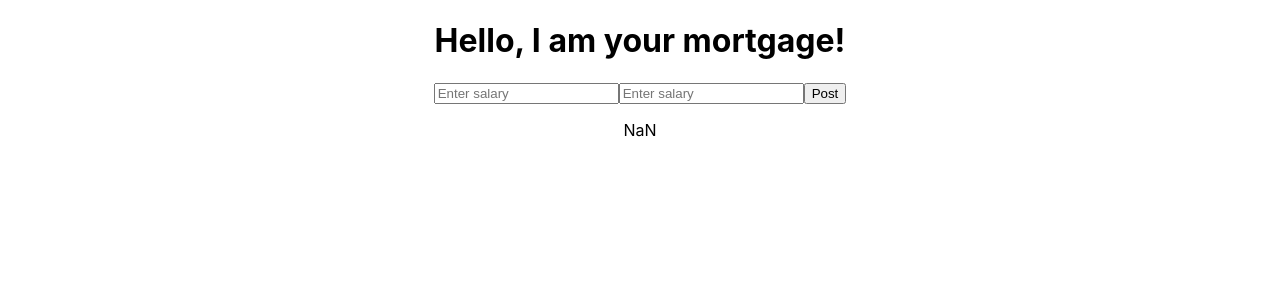
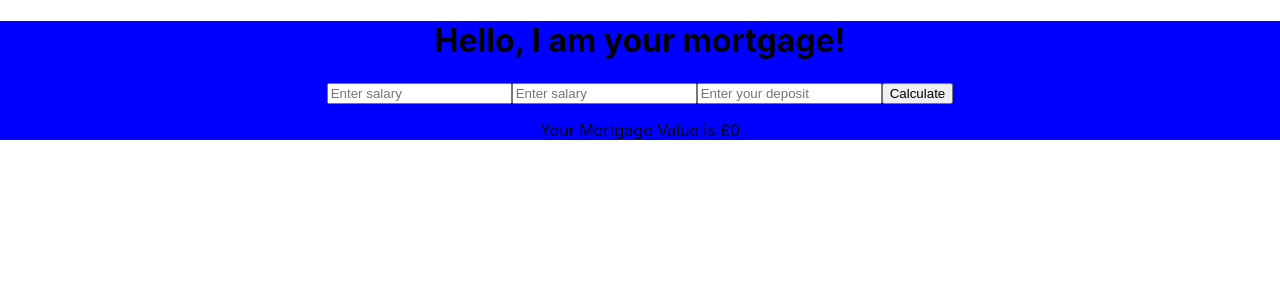
Before and after one commit to fatpav/Mortgage_calculator, a React (Create React App) app: page / in a window 1280 px wide. Shown: the top 300 px of the page. Built offline with nearby package versions, Linux system fonts and the light colour scheme.

Commit message:
deposit calculations too

```diff
--- a/src/App.css
+++ b/src/App.css
@@ -1,5 +1,11 @@
 .App {
   text-align: center;
+  background-color: chocolate;
+  width: auto;
+  margin: auto;
+  grid-template-columns: auto;
+  min-height: 100%;
+
 }
 
 .App-logo {
--- /dev/null
+++ b/src/components/ApplicationForm.css
@@ -0,0 +1,3 @@
+.appliation-form{
+
+}
--- a/src/components/ApplicationForm.js
+++ b/src/components/ApplicationForm.js
@@ -1,10 +1,12 @@
 import {useState} from 'react';
 import MortgageCalculator from './MortgageCalculator.js'
+import'./ApplicationForm.css';
 
 const ApplicationForm = ({onApplicationSubmit}) => {
 
     const [salary1, setSalary1] = useState();
     const [salary2, setSalary2] = useState();
+    const [deposit, setDeposit] = useState();
 
     const handleSalary1Change = (event) => {
         setSalary1(event.target.value);
@@ -14,25 +16,35 @@ const ApplicationForm = ({onApplicationSubmit}) => {
         setSalary2(event.target.value);
     }
 
+    const handleDepositChange = (event) => {
+        setDeposit(event.target.value);
+    }
+
     const handleFormSubmit = (event) => {
         event.preventDefault();
         const salary1Submit = salary1
         const salary2Submit = salary2
-        if (!salary1Submit || !salary2Submit) {
+        const depositSubmit = deposit
+        if (!salary1Submit && !salary2Submit) {
             return
-        } else {
-            onApplicationSubmit({
-                salary1: salary1Submit,
-                salary2: salary2Submit
-            })
+
+        } else if (!salary1Submit && !salary2Submit && !depositSubmit){
+            return
+
+        }else{
+            onApplicationSubmit(
+                salary1Submit,
+                salary2Submit,
+                depositSubmit
+            )
         }
-
-        setSalary1()
-        setSalary2()
+        setSalary1(0)
+        setSalary2(0)
+        setDeposit(0)
     }
 
     return (
-        <form classname="application-form" onSubmit={handleFormSubmit}>
+        <form className="application-form" onSubmit={handleFormSubmit}>
             <input type="number"
                 placeholder="Enter salary"
                 value={salary1}
@@ -41,9 +53,14 @@ const ApplicationForm = ({onApplicationSubmit}) => {
                 placeholder="Enter salary"
                 value={salary2}
                 onChange={handleSalary2Change}/>
+            <input type="number"
+                placeholder="Enter your deposit"
+                value={deposit}
+                onChange={handleDepositChange}/>
             <input
                 type="submit"
-                value="Post"/>
+                onClick = {MortgageCalculator}
+                value="Calculate"/>
         </form>
     )
 };
--- a/src/components/MortgageCalculator.js
+++ b/src/components/MortgageCalculator.js
@@ -1,10 +1,11 @@
-const MortgageCalculator = (props) => {
 
-    const result = (props.salary1 + props.salary2)*3;
+const MortgageCalculator = ({salary1, salary2, deposit}) => {
 
 
+    const result = (salary1 *3) + (salary2 *3) + +deposit;
+
     return (
-        <p>{result}</p>
+        <p>Your Mortgage Value is £{result}</p>
     )
 }
 
--- /dev/null
+++ b/src/containers/MortgageContainer.css
@@ -0,0 +1,6 @@
+.Mortgage-Container {
+
+    background-color: blue;
+    margin: 0px;
+    height: max-content;
+}
--- a/src/containers/MortgageContainer.js
+++ b/src/containers/MortgageContainer.js
@@ -1,13 +1,26 @@
 import MortgageCalculator from '../components/MortgageCalculator.js';
 import ApplicationForm from '../components/ApplicationForm.js'
+import {useState} from 'react';
+import './MortgageContainer.css'
 
 const MortgageContainer = () => {
+
+    const [salary1, setSalary1] = useState(0)
+    const [salary2, setSalary2] = useState(0)
+    const [deposit, setDeposit] = useState(0)
+
+    const onApplicationSubmit = (salary1, salary2, deposit) => {
+        setSalary1(salary1)
+        setSalary2(salary2)
+        setDeposit(deposit)
+    };
+
     return (
-        <>
+        <div className= "Mortgage-Container">
         <h1>Hello, I am your mortgage!</h1>
-        <ApplicationForm/>
-        <MortgageCalculator/>
-        </>
+        <ApplicationForm onApplicationSubmit = {onApplicationSubmit} />
+        <MortgageCalculator salary1={salary1} salary2={salary2} deposit={deposit}/>
+        </div>
     )
 };
 
```
Also changed, not shown: 1 other file (tests, documents, lock files or other folders).
